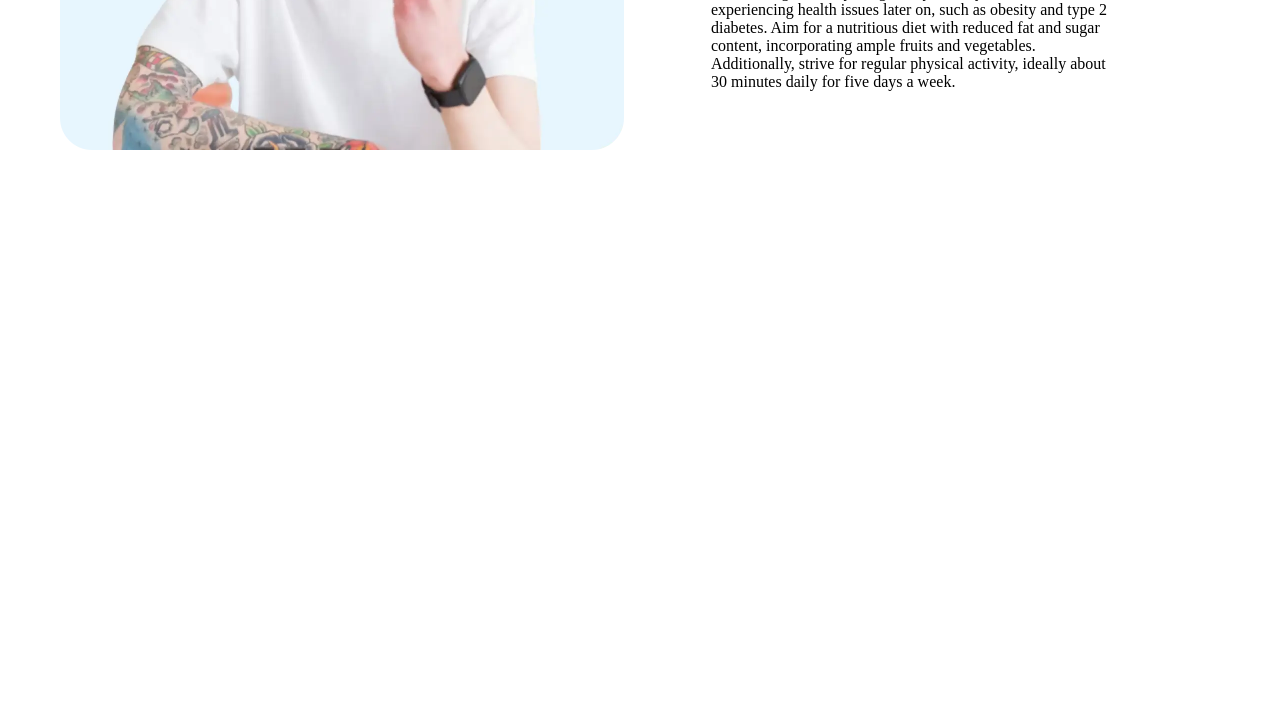
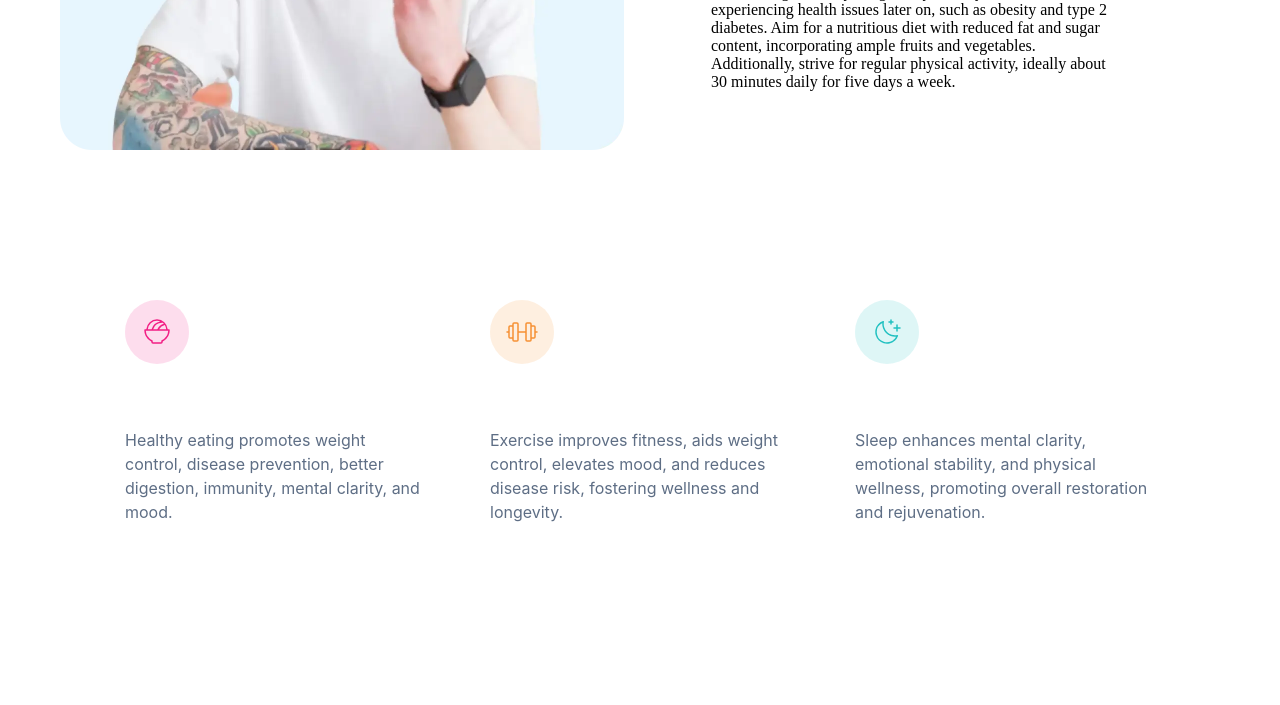
Before and after one commit to MrShota/bmi-calculator, a plain HTML site: page starter-code/index.html in a window 1280 px wide. Shown: the part 1185-1890 px from the top of the page. Drawn offline with Linux system fonts and the light colour scheme; files whose address does not match are found by name.

Commit message:
add section 3

```diff
--- a/starter-code/index.html
+++ b/starter-code/index.html
@@ -59,6 +59,24 @@
           with reduced fat and sugar content, incorporating ample fruits and vegetables. Additionally, strive for
           regular physical activity, ideally about 30 minutes daily for five days a week.</p>
       </div>
+    </div>
+    <div class="section-3">
+      <div class="section-3-top">
+        <img src="assets/images/icon-eating.svg" alt="eating">
+        <p>Healthy eating promotes weight control, disease prevention, better digestion, immunity, mental clarity, and
+          mood.</p>
+      </div>
+      <div class="section-3-middle">
+        <img src="assets/images/icon-exercise.svg" alt="exercise">
+        <p>Exercise improves fitness, aids weight control, elevates mood, and reduces disease risk, fostering wellness
+          and longevity.</p>
+      </div>
+      <div class="section-3-bottom">
+        <img src="assets/images/icon-sleep.svg" alt="sleep">
+        <p>Sleep enhances mental clarity, emotional stability, and physical wellness, promoting overall restoration
+          and rejuvenation.</p>
+      </div>
+
     </div>
   </div>
   </div>
--- a/starter-code/style.css
+++ b/starter-code/style.css
@@ -138,3 +138,34 @@ input[type=number] {
     display: flex;
     padding: 30% 7.5% 2%;
 }
+
+/* ---------------------   Section-3 ----------------------- */
+.section-3 {
+    width: 1160px;
+    height: 402px;
+    flex-shrink: 0;
+    display: flex;
+    justify-content: space-evenly;
+    margin: 150px auto;
+    /* fill: #D9D9D9; */
+    /* stroke-width: 1px; */
+    /* stroke: #000; */
+    /* opacity: 0.25; */
+
+}
+
+.section-3-top p,
+.section-3-bottom p,
+.section-3-middle p {
+    /* width: 30%; */
+    padding-top: 20%;
+    width: 300px;
+    color: #5E6E85;
+    font-family: Inter;
+    font-size: 16px;
+    font-style: normal;
+    font-weight: 400;
+    line-height: 24px;
+    /* 150% */
+
+}
```
